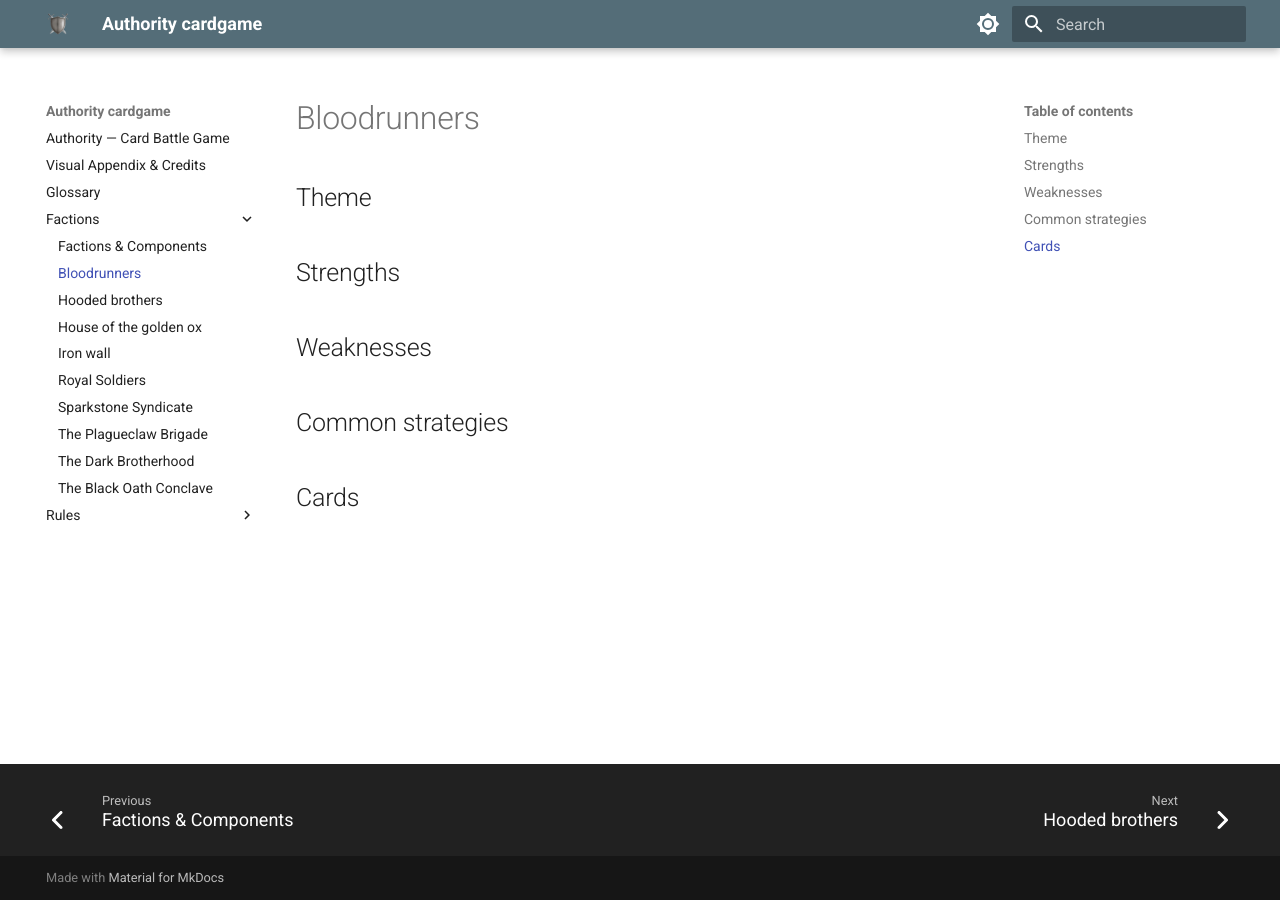
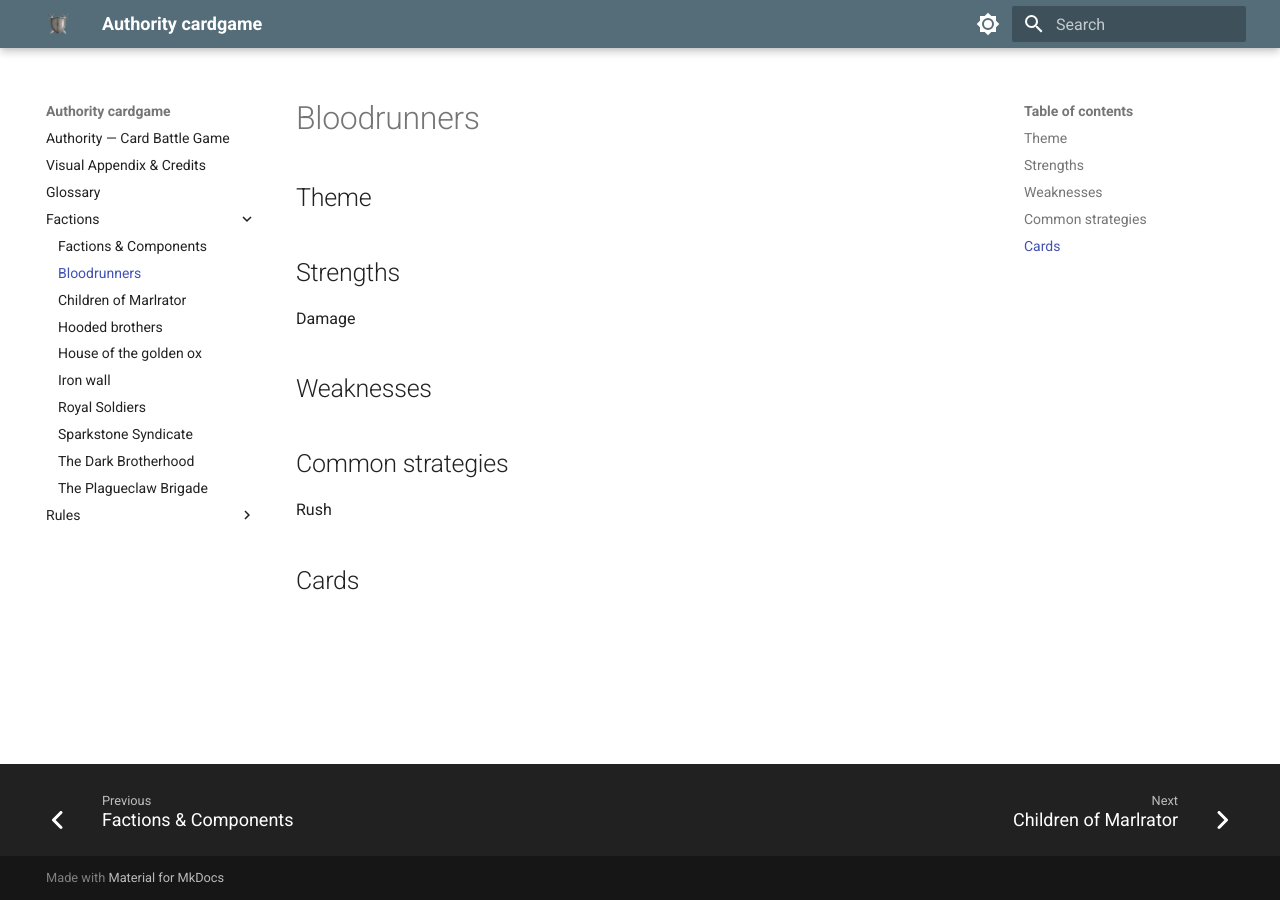
Before and after one commit to Authority-cardgame/Authority-cardgame.github.io, an MkDocs documentation site: the page built from authority_docs/Factions/bloodrunners.md, in a window 1280 px wide. Built offline with MkDocs 1.6.1 and Material for MkDocs 9.7.7, drawn with Linux system fonts in a browser that asks for light colours.

Commit message:
Changed name of faction
Black oath conclave was changed to Children of Malrator

```diff
--- a/authority_docs/Factions/bloodrunners.md
+++ b/authority_docs/Factions/bloodrunners.md
@@ -3,9 +3,9 @@
 ## Theme
 
 ## Strengths
-
+Damage
 ## Weaknesses
 
 ## Common strategies
-
+Rush
 ## Cards
--- a/authority_docs/Factions/the_black_oath_conclave.md
+++ b/authority_docs/Factions/children_of_marlrator.md
@@ -1,4 +1,4 @@
-# The Plagueclaw Brigade
+# Children of Marlrator
 
 ## Theme
 
--- a/authority_docs/Factions/the_plagueclaw_brigade.md
+++ b/authority_docs/Factions/the_plagueclaw_brigade.md
@@ -1,4 +1,4 @@
-# The Black Oath Conclave
+# The Plagueclaw Brigade
 
 ## Theme
 
```
